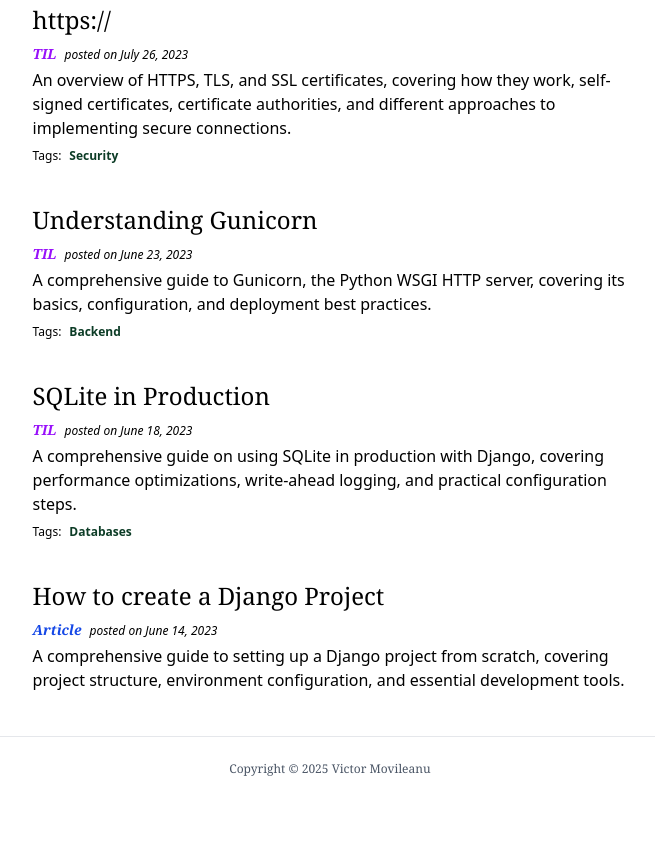
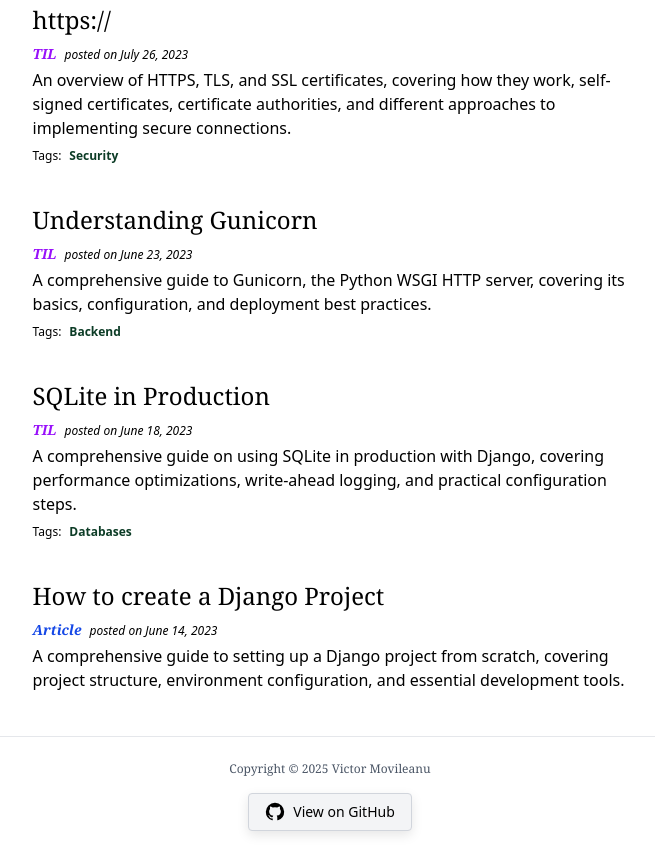
Before and after one commit to ViggieM/minimalistdjango, an Astro site: page / in a window 1280 px wide. Shown: the part 4926-5781 px from the top of the page, without its empty margins (310-965 px from the left). Before the commit the page ends 5727 px from the top, so only its background shows below. Built offline with nearby package versions, Linux system fonts and the light colour scheme; Astro itself is replaced by a stand-in of ours; some packages are replaced by stand-ins of ours; a web font is replaced by a local one.

Commit message:
style footer

```diff
--- a/src/components/Footer.astro
+++ b/src/components/Footer.astro
@@ -4,5 +4,32 @@
       Copyright © {new Date().getFullYear()}
       Victor Movileanu
     </p>
+    <div class="mt-4 flex justify-center text-sm">
+      <a
+        class="btn flex items-center gap-2"
+        href="https://github.com/ViggieM/minimalistdjango"
+        target="_blank"
+      >
+        <svg
+          fill="#000000"
+          width="1.25rem"
+          height="1.25rem"
+          viewBox="0 0 24 24"
+          xmlns="http://www.w3.org/2000/svg"
+        >
+          <g data-name="Layer 2">
+            <rect
+              width="24"
+              height="24"
+              transform="rotate(180 12 12)"
+              opacity="0"></rect>
+            <path
+              d="M12 1A10.89 10.89 0 0 0 1 11.77 10.79 10.79 0 0 0 8.52 22c.55.1.75-.23.75-.52v-1.83c-3.06.65-3.71-1.44-3.71-1.44a2.86 2.86 0 0 0-1.22-1.58c-1-.66.08-.65.08-.65a2.31 2.31 0 0 1 1.68 1.11 2.37 2.37 0 0 0 3.2.89 2.33 2.33 0 0 1 .7-1.44c-2.44-.27-5-1.19-5-5.32a4.15 4.15 0 0 1 1.11-2.91 3.78 3.78 0 0 1 .11-2.84s.93-.29 3 1.1a10.68 10.68 0 0 1 5.5 0c2.1-1.39 3-1.1 3-1.1a3.78 3.78 0 0 1 .11 2.84A4.15 4.15 0 0 1 19 11.2c0 4.14-2.58 5.05-5 5.32a2.5 2.5 0 0 1 .75 2v2.95c0 .35.2.63.75.52A10.8 10.8 0 0 0 23 11.77 10.89 10.89 0 0 0 12 1"
+              data-name="github"></path>
+          </g>
+        </svg>
+        View on GitHub</a
+      >
+    </div>
   </div>
 </footer>
--- a/src/styles/global.css
+++ b/src/styles/global.css
@@ -48,6 +48,11 @@
   .nav-item {
     @apply relative text-white text-sm before:absolute before:bottom-0 before:left-0 before:w-full before:h-[1px] before:bg-white before:scale-x-0 before:origin-right before:transition-transform before:duration-300 hover:before:scale-x-100 hover:before:origin-left
   }
+
+  .btn {
+    @apply rounded border border-gray-300 bg-gray-100 px-4 py-2;
+    box-shadow: rgba(0, 0, 0, 0.1) 0 4px 12px;
+  }
 }
 
 @layer components {
```
